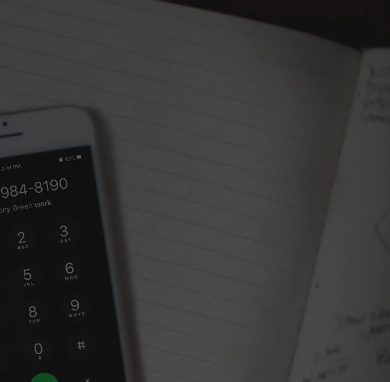
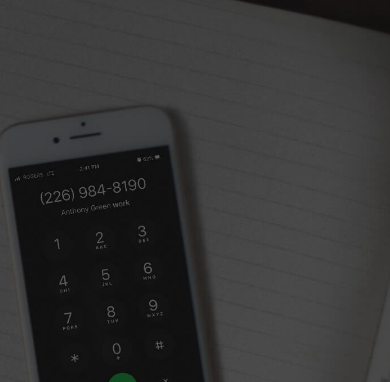
Before and after one commit to AnthonyVerde/anthonyverde.github.io, a plain HTML site: page contact.html in a window 390 px wide. Shown: the part 75-457 px from the top of the page. Drawn offline with nearby package versions, Linux system fonts and the light colour scheme.

Commit message:
Fixing contact page header img position

```diff
--- a/assets/css/styles.css
+++ b/assets/css/styles.css
@@ -987,7 +987,10 @@ footer {
         background-attachment: scroll;
         width: 100%!important;
         height: auto!important;
+    }
 
+    #header-container-contact {
+        background-position-x: -550px;
     }
 
     .middle {
@@ -1003,3 +1006,9 @@ footer {
         max-width: 100%;
     }
 }
+
+@media screen and (max-width: 390px) {
+    #header-container-contact {
+        background-position-x: -800px;
+    }
+}
```
